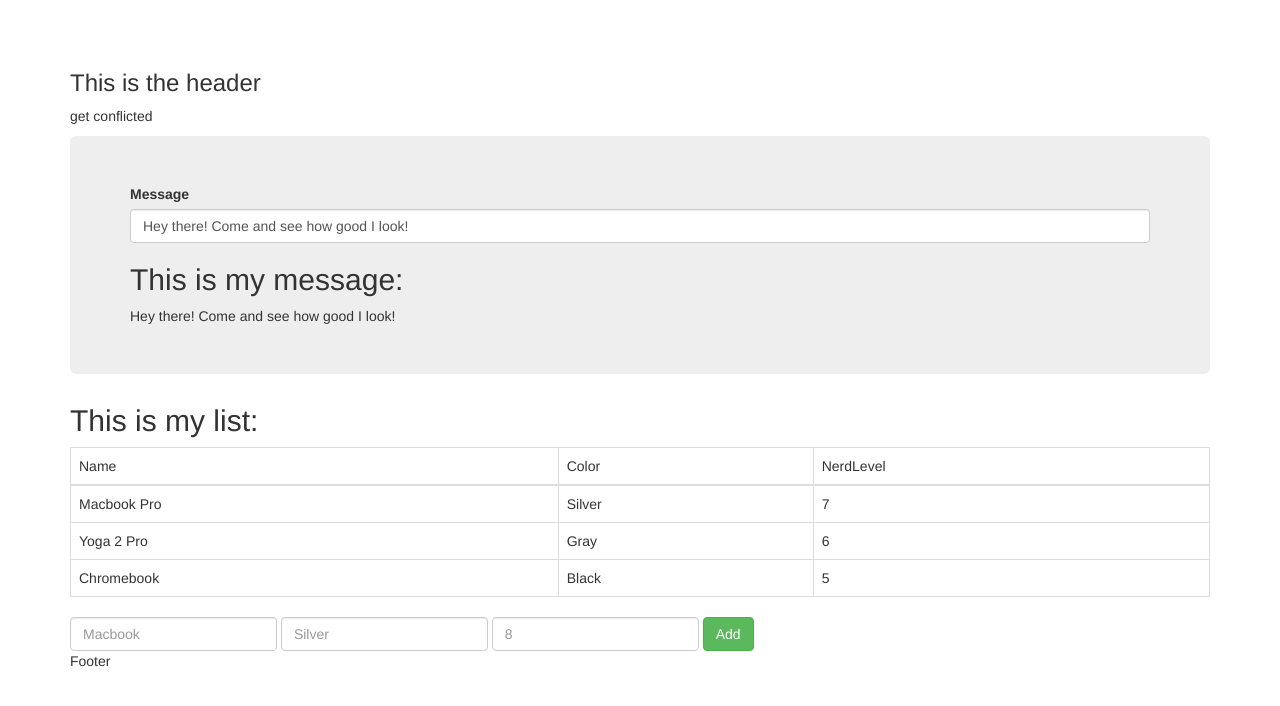
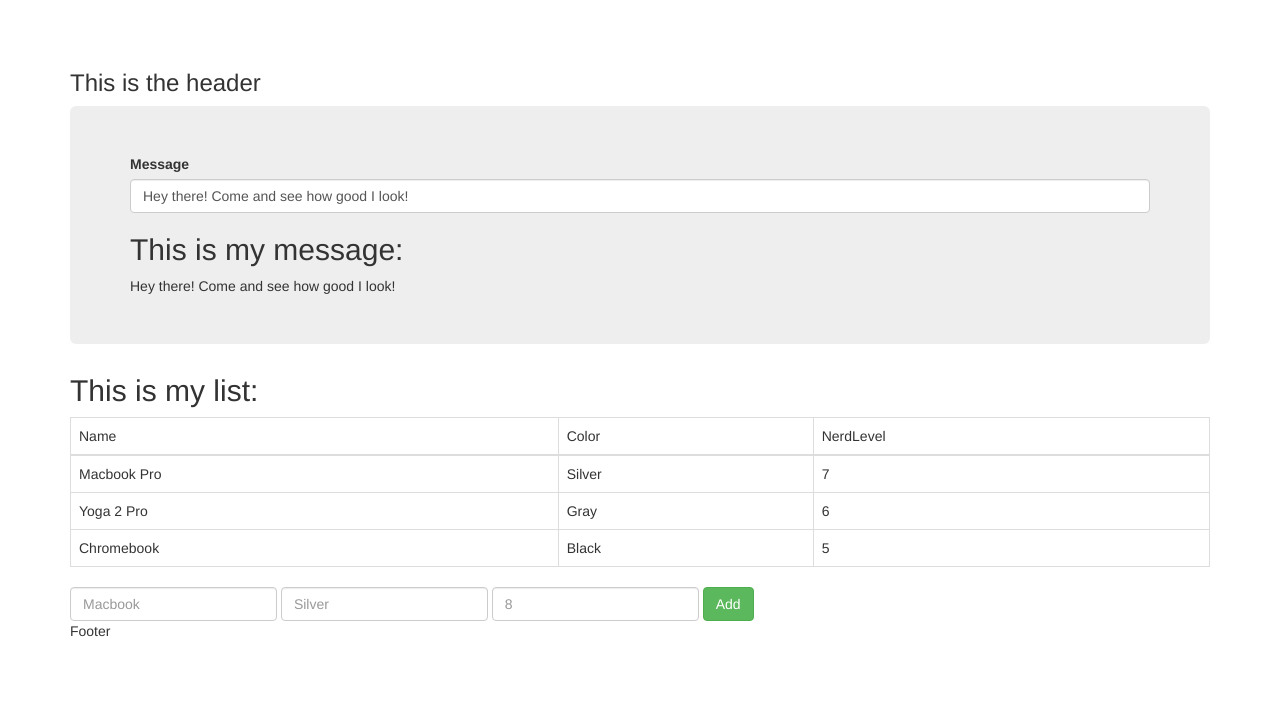
Before and after one commit to Mithrakalaiselvan/CommonRepo, a website: page public/index.html in a window 1280 px wide. Drawn offline with nearby package versions, Linux system fonts and the light colour scheme.

Commit message:
removed paragraph in index

```diff
--- a/public/index.html
+++ b/public/index.html
@@ -18,7 +18,7 @@
 <body class="container" ng-app="firstApp" ng-controller="mainController as main">
 <header>
   <h3>This is the header</h3>
-  <p>get conflicted</p>
+
 </header>
 <div class="jumbotron">
 <div class="form-group">
```
